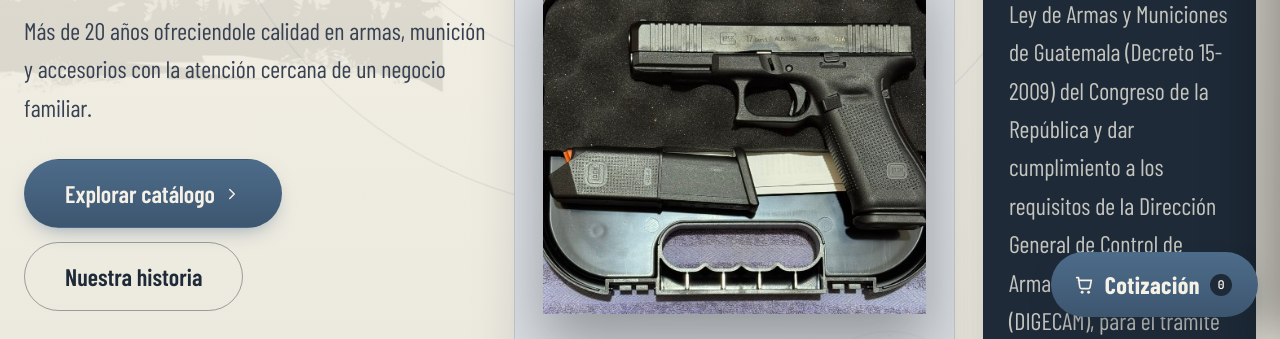
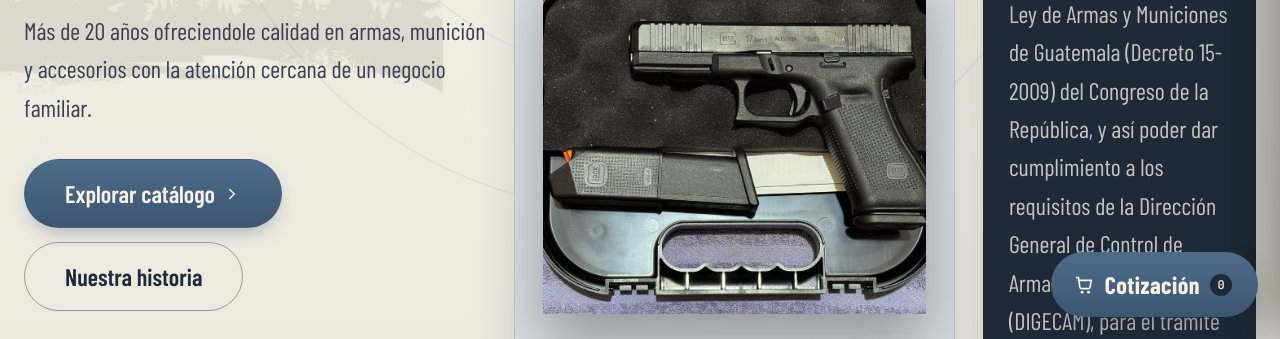
Before and after one commit to jbarreram207-dotcom/la-charra-backend, a website: page index.html in a window 1280 px wide. Shown: the part 461-800 px from the top of the page. Drawn offline with nearby package versions, Linux system fonts and the light colour scheme; a web font is replaced by a local one.

Commit message:
Actualización de página La Charra

```diff
--- a/index.html
+++ b/index.html
@@ -121,7 +121,7 @@
             <svg viewBox="0 0 24 24" width="22" height="22" aria-hidden="true"><path d="M12 2 3 6v6c0 5 3.8 8.7 9 10 5.2-1.3 9-5 9-10V6l-9-4Z" fill="none" stroke="currentColor" stroke-width="1.6"/></svg>
           </span>
           <h3>Compromiso Legal</h3>
-          <p>Toda nuestra operación se cumple de acuerdo a la Ley de Armas y Municiones de Guatemala (Decreto 15-2009) del Congreso de la República y dar cumplimiento a los requisitos de la Dirección General de Control de Armas y Municiones (DIGECAM), para el trámite de las respectivas licencias.</p>
+          <p>Toda nuestra operación se cumple de acuerdo a la Ley de Armas y Municiones de Guatemala (Decreto 15-2009) del Congreso de la República, y así poder dar cumplimiento a los requisitos de la Dirección General de Control de Armas y Municiones (DIGECAM), para el trámite de las respectivas licencias.</p>
           <button class="hero__legal-card__link" data-nav="contacto">Más información
             <svg viewBox="0 0 24 24" width="14" height="14" aria-hidden="true"><path d="M9 6l6 6-6 6" fill="none" stroke="currentColor" stroke-width="2" stroke-linecap="round" stroke-linejoin="round"/></svg>
           </button>
```
